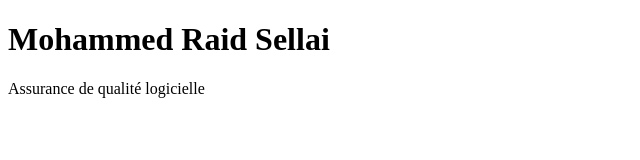
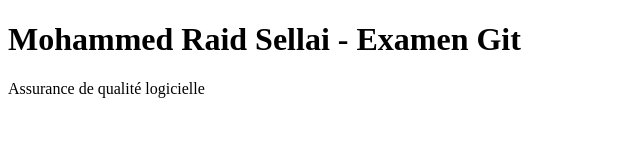
Before and after one commit to MedRaid1996/ExamenGit, a plain HTML site: page index.html in a window 1280 px wide. Shown: the whole page, without its empty margins (0-640 px from the left). Drawn offline with Linux system fonts and the light colour scheme.

Commit message:
feat: màj de la balise h1

```diff
--- a/index.html
+++ b/index.html
@@ -6,7 +6,7 @@
 </head>
 
 <body>
-    <h1>Mohammed Raid Sellai</h1>
+    <h1>Mohammed Raid Sellai - Examen Git</h1>
     <p>Assurance de qualité logicielle</p>
 </body>
 
```
